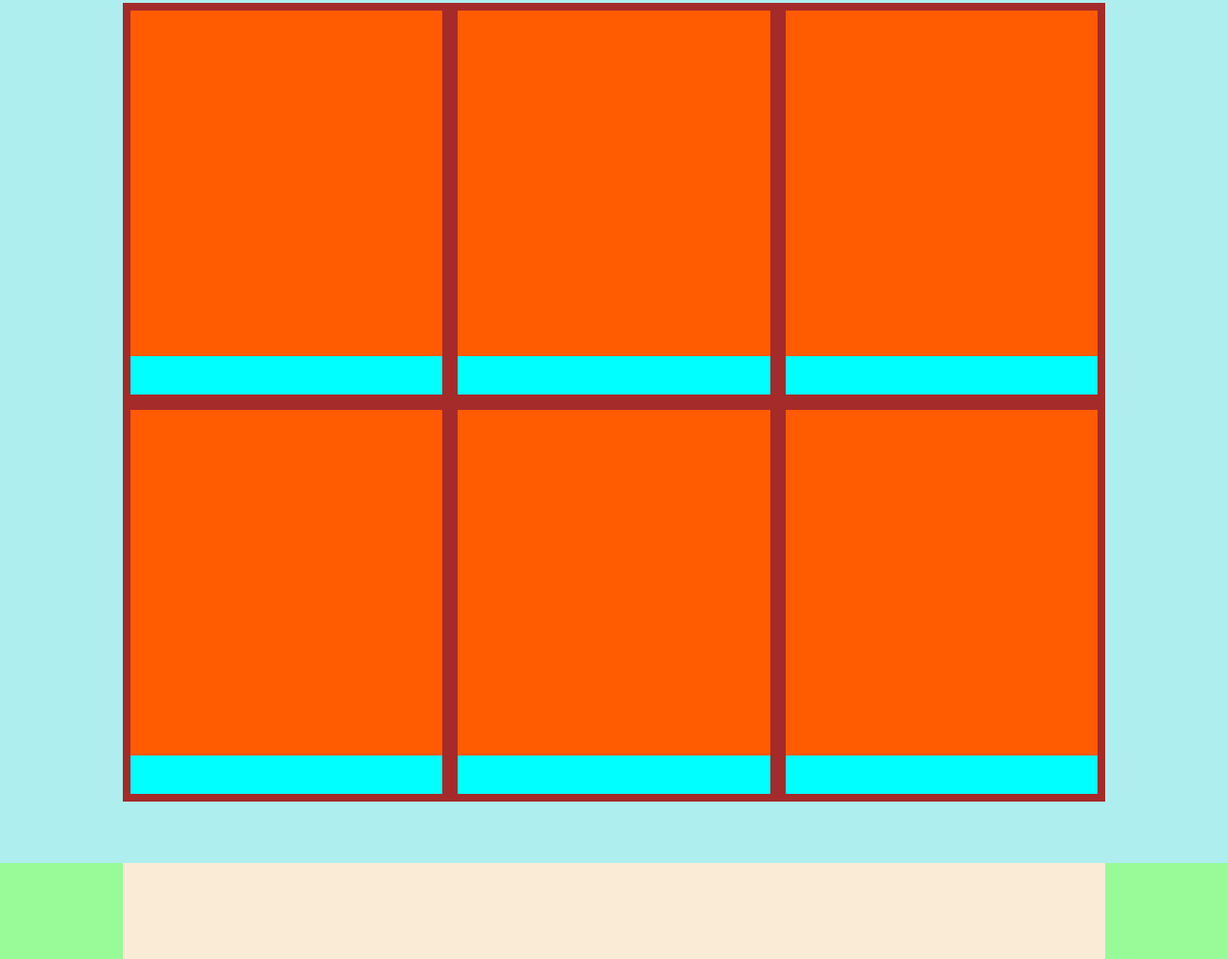
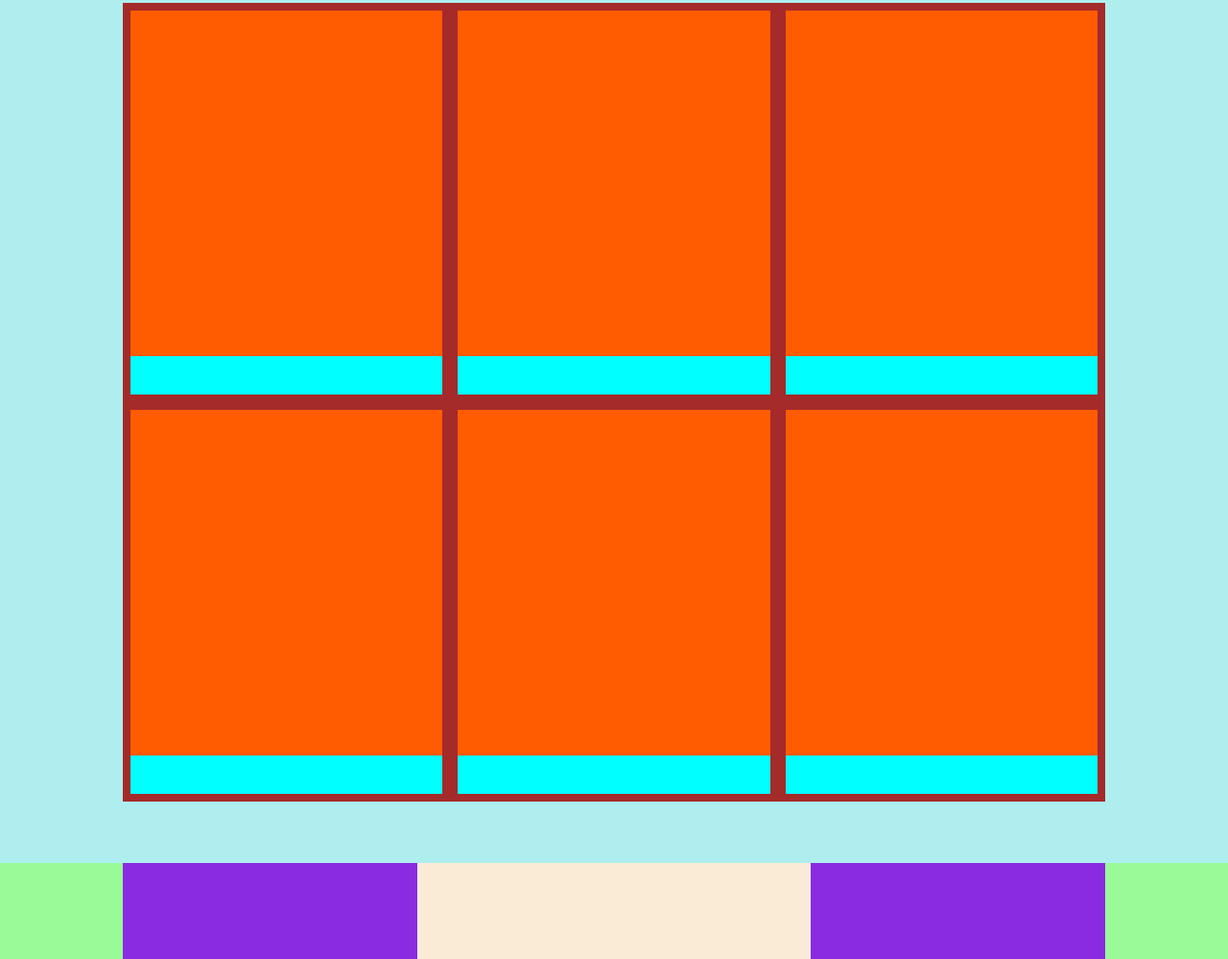
Before and after one commit to luca-macedone/html-css-boolando, a plain HTML site: page index.html in a window 1280 px wide. Shown: the part 121-1120 px from the top of the page at 96% size. Drawn offline with Linux system fonts and the light colour scheme.

Commit message:
[struct] add "app_footer" structure

```diff
--- a/assets/css/style.css
+++ b/assets/css/style.css
@@ -61,6 +61,13 @@
 .debug .card .card_text {
     width: 100%;
     background-color: aqua;
+}
+
+.debug .socials,
+.debug .copyright {
+    height: 100%;
+    width: 30%;
+    background-color: blueviolet;
 }
 /* #endregion debug */
 
@@ -138,7 +145,10 @@
 /* #endregion main */
 
 /* #region footer */
-
+#app_footer .container {
+    display: flex;
+    justify-content: space-between;
+}
 /* #endregion footer */
 
 /* #endregion main */
--- a/index.html
+++ b/index.html
@@ -39,7 +39,9 @@
                         <div class="card_text"></div>
                         <!-- /.card_text -->
                     </div>
+                    <!-- /.card -->
                 </div>
+                <!-- /.col-4 -->
                 <div class="col-4">
                     <div class="card">
                         <div class="img"></div>
@@ -49,7 +51,9 @@
                         <div class="card_text"></div>
                         <!-- /.card_text -->
                     </div>
+                    <!-- /.card -->
                 </div>
+                <!-- /.col-4 -->
                 <div class="col-4">
                     <div class="card">
                         <div class="img"></div>
@@ -59,7 +63,9 @@
                         <div class="card_text"></div>
                         <!-- /.card_text -->
                     </div>
+                    <!-- /.card -->
                 </div>
+                <!-- /.col-4 -->
                 <div class="col-4">
                     <div class="card">
                         <div class="img"></div>
@@ -69,7 +75,9 @@
                         <div class="card_text"></div>
                         <!-- /.card_text -->
                     </div>
+                    <!-- /.card -->
                 </div>
+                <!-- /.col-4 -->
                 <div class="col-4">
                     <div class="card">
                         <div class="img"></div>
@@ -79,7 +87,9 @@
                         <div class="card_text"></div>
                         <!-- /.card_text -->
                     </div>
+                    <!-- /.card -->
                 </div>
+                <!-- /.col-4 -->
                 <div class="col-4">
                     <div class="card">
                         <div class="img"></div>
@@ -89,15 +99,22 @@
                         <div class="card_text"></div>
                         <!-- /.card_text -->
                     </div>
+                    <!-- /.card -->
                 </div>
-
+                <!-- /.col-4 -->
             </div>
+            <!-- /.row -->
         </div>
         <!-- /.container -->
     </main>
     <!-- /#app_main -->
     <footer id="app_footer">
-        <div class="container"></div>
+        <div class="container">
+            <div class="copyright"></div>
+            <!-- /.copyright -->
+            <div class="socials"></div>
+            <!-- /.socials -->
+        </div>
         <!-- /.container -->
     </footer>
     <!-- /#app_footer -->
```
